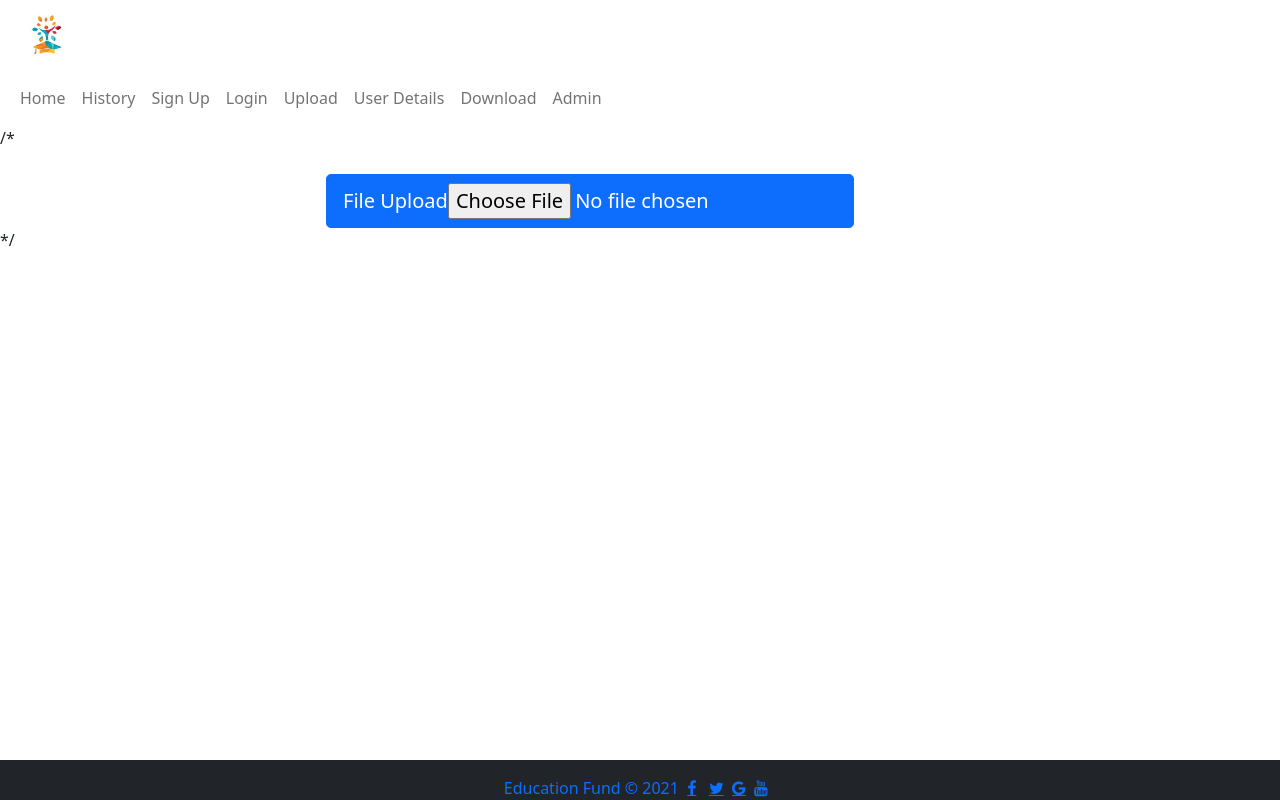
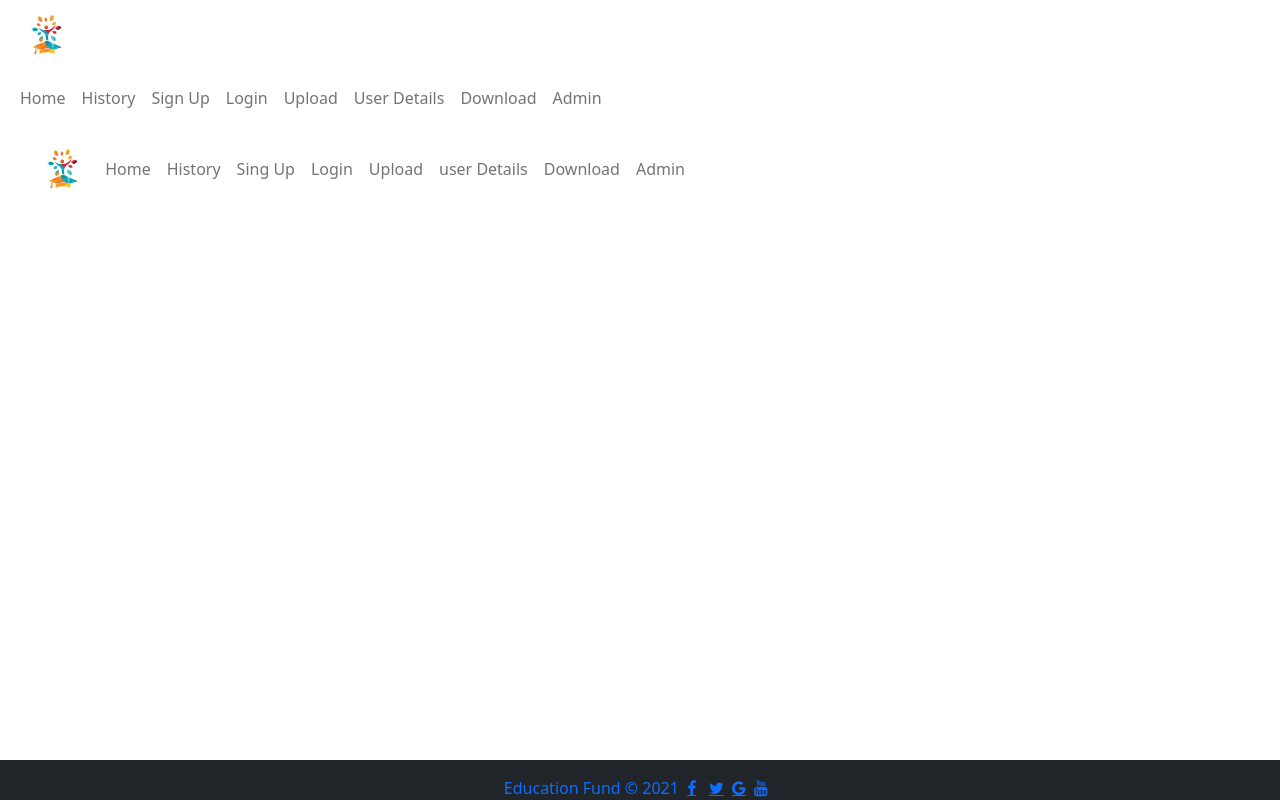
Before and after one commit to imrookhan44/Deoswabi, a React (Create React App) app: page /download in a window 1280 px wide. Built offline with nearby package versions, Linux system fonts and the light colour scheme.

Commit message:
buttnDone

```diff
--- a/package.json
+++ b/package.json
@@ -10,13 +10,13 @@
     "@testing-library/react": "^11.2.7",
     "@testing-library/user-event": "^12.8.3",
     "axios": "^0.21.4",
-    "bootstrap": "^5.1.1",
+    "bootstrap": "^5.1.3",
     "firebase": "^7.15.1",
     "firebase-admin": "^8.12.1",
     "fontawesome": "^5.6.3",
     "formik": "^2.2.9",
     "react": "^17.0.2",
-    "react-bootstrap": "^2.0.0-rc.0",
+    "react-bootstrap": "^2.0.2",
     "react-dom": "^17.0.2",
     "react-firebase": "^2.2.8",
     "react-hook-form": "^7.17.0",
--- a/src/components/Download/Download.js
+++ b/src/components/Download/Download.js
@@ -1,5 +1,9 @@
 import React,{ useState } from 'react'
 import { Nav, Modal} from 'react-bootstrap';
+import { Button,NavDropdown,Navbar,Container,FormControl,Form, } from 'react-bootstrap';
+import logo from "../../assets/images/upaise-logo.jpg";
+import { Link } from 'react-router-dom'
+
 
 
 function Download() {
@@ -7,15 +11,37 @@ function Download() {
 
     return (
         <div>
-           /* <div className='row mt-4'>
+           {/* <div className='row mt-4'>
         <div className='col-sm-6 offset-3'>
         <div class="file btn btn-lg btn-primary">
-             File Upload
-            <input type="file" name="file" className="input-Admin" />
+            File Upload
+        <input type="file" name="file" className="input-Admin" />
         </div>
         </div>
-        </div> */
+        </div>  */}
+
+<Navbar bg="white" expand="lg" >
+  <Container fluid>
+    <Navbar.Toggle aria-controls="navbarScroll" />
+    <Navbar.Collapse id="navbarScroll">
+    <Link className="navbar-brand" to="/"/><img style={{ height: '70px' }} src={logo} alt='logo' />
+      <Nav className="me-auto my-2 my-lg-0 "style={{ maxHeight: '100px' }}navbarScroll>
+        <Nav.Link href="#action1">Home</Nav.Link>
+        <Nav.Link href="#action2">History</Nav.Link>
+        <Nav.Link href="#action1">Sing Up</Nav.Link>
+        <Nav.Link href="#action2">Login</Nav.Link>
+        <Nav.Link href="#action1">Upload</Nav.Link>
+        <Nav.Link href="#action2">user Details</Nav.Link>
+        <Nav.Link href="#action1">Download</Nav.Link>
+        <Nav.Link href="#action2">Admin</Nav.Link>
+      </Nav>
+    </Navbar.Collapse>
+  </Container>
+</Navbar>
+
         </div>
+
+
     )
 }
 
--- a/src/components/login/Login.js
+++ b/src/components/login/Login.js
@@ -26,7 +26,7 @@ export default function Login() {
                             <input className="border" type="text" placeholder="Username" style={{ outline: "none", borderRadius: "20px", width: "70%", padding: "12px 20px", margin: "8px 0px", display: "inline-block", border: "1px solid #ccc", boxsizing: "border-box", backgroundcolor: "#f1f1f1" }}></input><br />
                             <input className="border" type="password" placeholder="Password" style={{ outline: "none", borderRadius: "20px", width: "70%", padding: "12px 20px", margin: "8px 0px", display: "inline-block", border: "1px solid #ccc", boxsizing: "border-box", backgroundcolor: "#f1f1f1" }}></input><br /><br />
                             <input type="checkbox" id="vehicle1" name="vehicle1" value="Bike"></input> <b>Remember Username</b> <br /><br />
-                           &nbsp;&nbsp; &nbsp; &nbsp; &nbsp; &nbsp; &nbsp; &nbsp; &nbsp;  <button className="k" style={{ width: "30%", borderRadius: "20px", }}>Sign In</button>
+                           &nbsp;&nbsp; &nbsp; &nbsp; &nbsp; &nbsp; &nbsp; &nbsp; &nbsp;  <button className="k" style={{ width: "30%", borderRadius: "20px", height: "6vh"}}>Sign In</button>
                         </form>
                     </div>
                     <div className='col-sm-8'>
```
Also changed, not shown: 1 other file (tests, documents, lock files or other folders).
